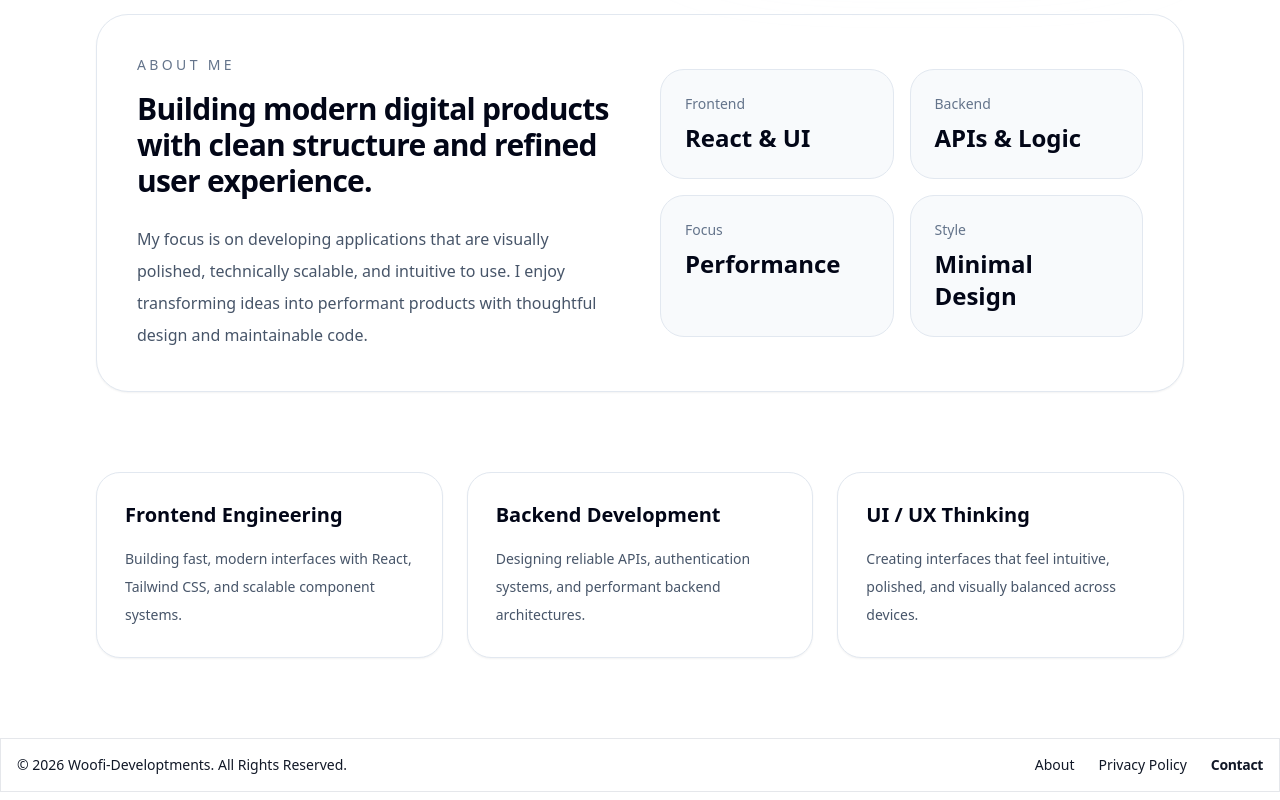
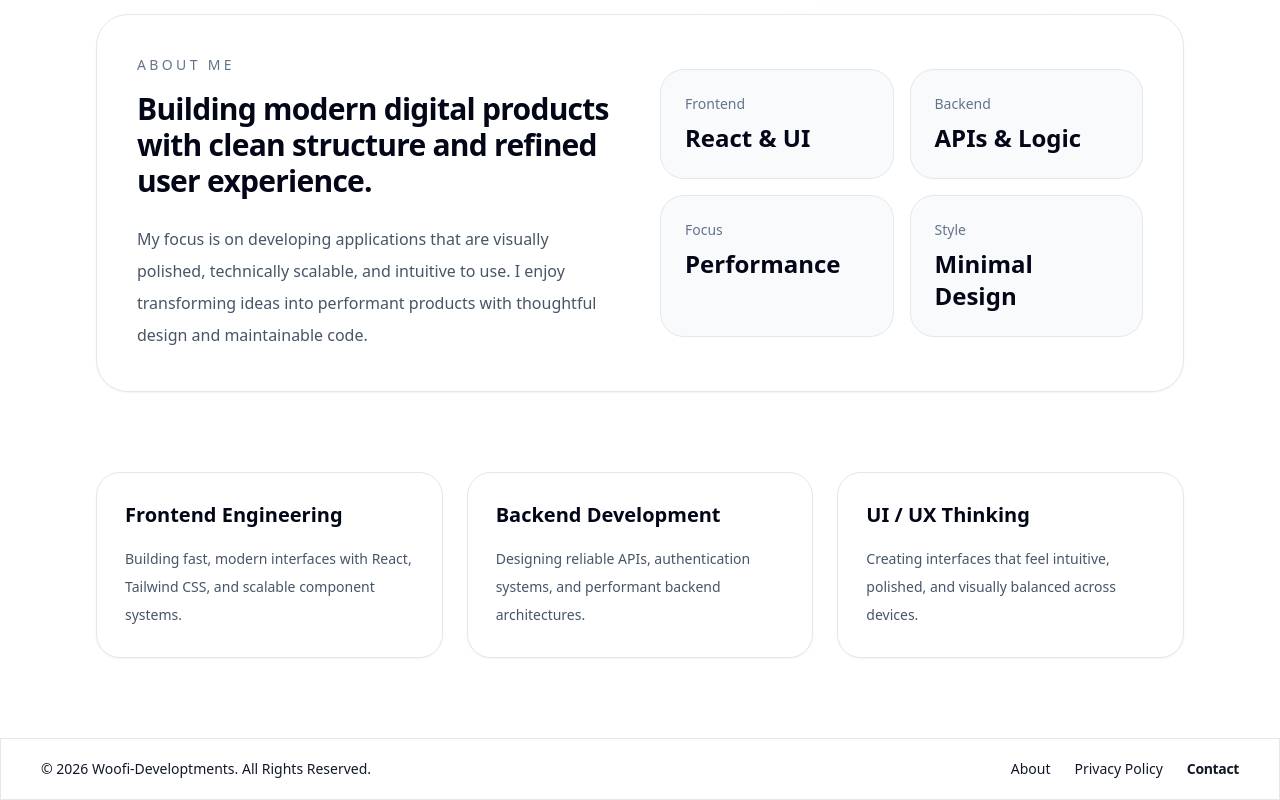
Before and after one commit to Wolfi-OwO/portfolio-webpage, a React (Vite) app in the folder app/client/: page / in a window 1280 px wide. Shown: the part 619-1419 px from the top of the page. Built offline with nearby package versions, Linux system fonts and the light colour scheme.

Commit message:
fixed overflow issue in default layout and removed portfolio project from projects data

```diff
--- a/app/client/package.json
+++ b/app/client/package.json
@@ -4,7 +4,7 @@
   "version": "0.0.1",
   "type": "module",
   "scripts": {
-    "dev": "vite",
+    "dev": "vite --host",
     "build": "vite build",
     "lint": "eslint .",
     "preview": "vite preview"
--- a/app/client/src/layouts/default-layout/default-layout.jsx
+++ b/app/client/src/layouts/default-layout/default-layout.jsx
@@ -64,7 +64,7 @@ export default function DefaultLayout() {
     const selectedTheme = themeOptions.find(option => option.id === theme);
 
     return (
-        <div className="min-h-screen bg-white text-gray-900 transition-colors duration-300 dark:bg-gray-950 dark:text-white">
+        <div className="min-h-screen flex flex-col bg-white text-gray-900 transition-colors duration-300 dark:bg-gray-950 dark:text-white">
             <header className="border-b border-gray-200 dark:border-gray-800">
                 <nav className="mx-auto flex h-16 max-w-8xl items-center justify-between px-3">
                     <div className="flex items-center gap-4">
@@ -123,12 +123,12 @@ export default function DefaultLayout() {
                 </nav>
             </header>
 
-            <main className="mx-auto min-h-[calc(100vh-65px)] max-w-8xl px-4 py-6">
+            <main className="flex-1 mx-auto max-w-8xl px-4 py-6">
                 <Outlet />
             </main>
 
             <footer className="bg-neutral-primary-soft rounded-base shadow-xs border border-gray-200 dark:border-gray-800">
-                <div className="w-full mx-auto max-w-screen-xl p-4 md:flex md:items-center md:justify-between">
+                <div className="w-full mx-auto px-10 py-5 md:flex md:items-center md:justify-between">
                     <span className="text-sm text-body sm:text-center">
                         © 2026{' '}
                         <a href="#" className="hover:underline">
```
Also changed, not shown: 1 other file (tests, documents, lock files or other folders).
